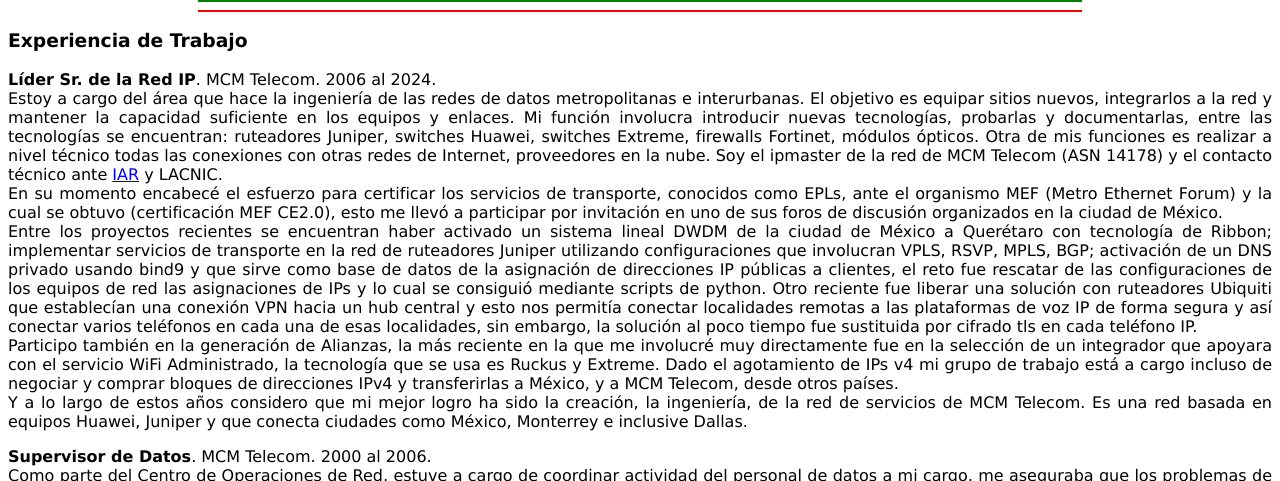
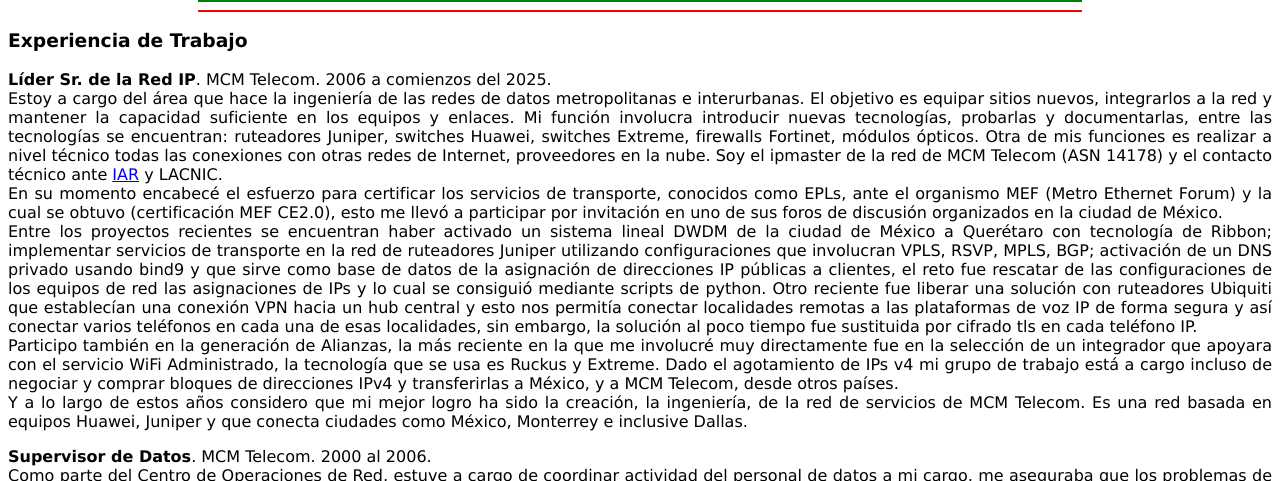
Before and after one commit to jgarzac73/cv, a plain HTML site: page index.html in a window 1280 px wide. Shown: the part 646-1127 px from the top of the page. Drawn offline with Linux system fonts and the light colour scheme.

Commit message:
Update index.html

```diff
--- a/index.html
+++ b/index.html
@@ -69,7 +69,7 @@
         <hr class="hr1">
         <hr class="hr2">
         <h3>Experiencia de Trabajo</h3>
-        <p class="align"><strong>Líder Sr. de la Red IP</strong>. MCM Telecom. 2006 al 2024. <br>
+        <p class="align"><strong>Líder Sr. de la Red IP</strong>. MCM Telecom. 2006 a comienzos del 2025. <br>
         Estoy a cargo del área que hace la ingeniería de las redes de datos metropolitanas e interurbanas. El objetivo
         es equipar sitios nuevos, integrarlos a la red y mantener la capacidad suficiente en los equipos y enlaces.
             Mi función involucra introducir nuevas tecnologías, probarlas y documentarlas, entre las
```
